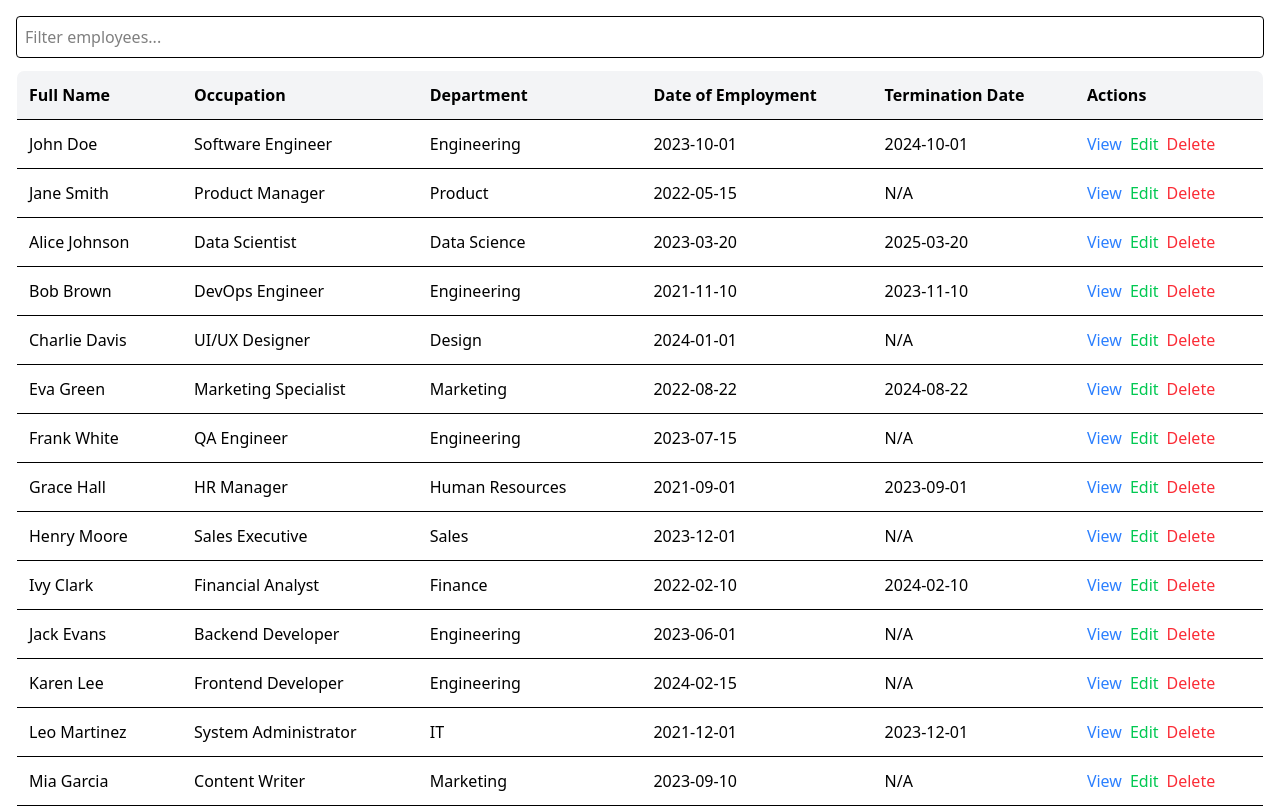
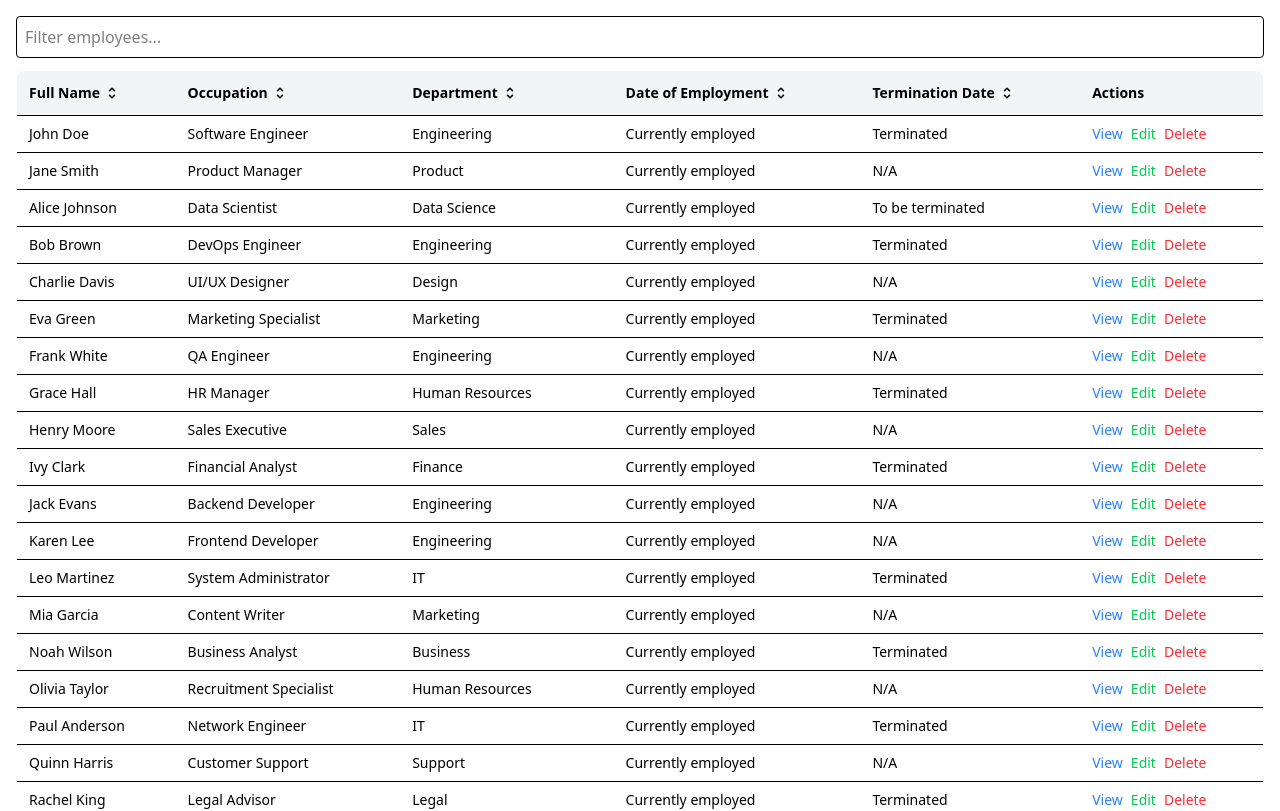
Before and after one commit to Arslan038/employee-dashboard, a Vue app: page / in a window 1280 px wide. Shown: the top 811 px of the page. Built offline with nearby package versions, Linux system fonts and the light colour scheme.

Commit message:
added sort function

```diff
--- a/src/components/EmployeeGrid.vue
+++ b/src/components/EmployeeGrid.vue
@@ -6,25 +6,31 @@
       <table class="min-w-full bg-white border rounded-lg overflow-hidden">
         <thead class="bg-gray-100">
           <tr>
-            <th class="text-left py-3 px-3">Full Name</th>
-            <th class="text-left py-3 px-3">Occupation</th>
-            <th class="text-left py-3 px-3">Department</th>
-            <th class="text-left py-3 px-3">Date of Employment</th>
-            <th class="text-left py-3 px-3">Termination Date</th>
-            <th class="text-left py-3 px-3">Actions</th>
+            <th v-for="column in columns" :key="column" class="py-3 px-3 hover:cursor-pointer"
+              @click="actions.sort(column)">
+              <div class="flex justify-start items-center">
+                <span class="text-sm">{{ column.text }}</span>
+                <img v-if="column.sortable" src="../assets/icons/sort.svg" class="ml-1 h-4 w-4" />
+              </div>
+            </th>
           </tr>
         </thead>
         <tbody>
           <tr v-for="employee in filteredEmployees" :key="employee.id" class="hover:bg-gray-50">
-            <td class="text-left py-3 px-3 border-t">{{ employee.fullName }}</td>
-            <td class="text-left py-3 px-3 border-t">{{ employee.occupation }}</td>
-            <td class="text-left py-3 px-3 border-t">{{ employee.department }}</td>
-            <td class="text-left py-3 px-3 border-t">{{ employee.dateOfEmployment }}</td>
-            <td class="text-left py-3 px-3 border-t">{{ employee.terminationDate || 'N/A' }}</td>
-            <td class="text-left py-3 px-3 border-t space-x-2">
-              <button class="text-blue-500 hover:text-blue-700">View</button>
-              <button class="text-green-500 hover:text-green-700">Edit</button>
-              <button class="text-red-500 hover:text-red-700">Delete</button>
+            <td class="text-left text-sm py-2 px-3 border-t">{{ employee.fullName }}</td>
+            <td class="text-left text-sm py-2 px-3 border-t">{{ employee.occupation }}</td>
+            <td class="text-left text-sm py-2 px-3 border-t">{{ employee.department }}</td>
+            <td class="text-left text-sm py-2 px-3 border-t">{{ actions.getEmploymentStatus(employee.dateOfEmployment)
+            }}</td>
+            <td class="text-left text-sm py-2 px-3 border-t">{{ actions.getTerminationStatus(employee.terminationDate)
+              || 'N/A' }}</td>
+            <td class="text-left text-sm py-2 px-3 border-t space-x-2">
+              <button class="text-blue-500 hover:text-blue-700 hover:cursor-pointer"
+                @click="actions.viewEmployee(employee.id)">View</button>
+              <button class="text-green-500 hover:text-green-700 hover:cursor-pointer"
+                @click="actions.editEmployee(employee.id)">Edit</button>
+              <button class="text-red-500 hover:text-red-700 hover:cursor-pointer"
+                @click="actions.deleteEmployee(employee.id)">Delete</button>
             </td>
           </tr>
         </tbody>
@@ -39,12 +45,16 @@
           <div><strong>Full Name:</strong> {{ employee.fullName }}</div>
           <div><strong>Occupation:</strong> {{ employee.occupation }}</div>
           <div><strong>Department:</strong> {{ employee.department }}</div>
-          <div><strong>Date of Employment:</strong> {{ employee.dateOfEmployment }}</div>
-          <div><strong>Termination Date:</strong> {{ employee.terminationDate || 'N/A' }}</div>
+          <div><strong>Date of Employment:</strong> {{ actions.getEmploymentStatus(employee.dateOfEmployment) }}</div>
+          <div><strong>Termination Date:</strong> {{ actions.getTerminationStatus(employee.terminationDate) || 'N/A' }}
+          </div>
           <div class="flex space-x-2">
-            <button class="text-blue-500 hover:text-blue-700">View</button>
-            <button class="text-green-500 hover:text-green-700">Edit</button>
-            <button class="text-red-500 hover:text-red-700">Delete</button>
+            <button class="text-blue-500 hover:text-blue-700 hover:cursor-pointer"
+              @click="actions.viewEmployee(employee.id)">View</button>
+            <button class="text-green-500 hover:text-green-700 hover:cursor-pointer"
+              @click="actions.editEmployee(employee.id)">Edit</button>
+            <button class="text-red-500 hover:text-red-700 hover:cursor-pointer"
+              @click="actions.deleteEmployee(employee.id)">Delete</button>
           </div>
         </div>
       </div>
@@ -57,25 +67,97 @@ import { employees } from '../utils/employees';
 import SearchInput from './SearchInput.vue';
 import { computed, ref, reactive } from 'vue';
 
+const columns = [
+  { key: 'fullName', text: 'Full Name', sortable: true },
+  { key: 'occupation', text: 'Occupation', sortable: true },
+  { key: 'department', text: 'Department', sortable: true },
+  { key: 'dateOfEmployment', text: 'Date of Employment', sortable: true },
+  { key: 'terminationDate', text: 'Termination Date', sortable: true },
+  { key: 'actions', text: 'Actions', sortable: false }
+];
+
 const employeeList = reactive({
   items: [...employees]
 });
 
 const searchQuery = ref('');
+const sortKey = ref('');
+const sortDirection = ref('asc');
 
 const filteredEmployees = computed(() => {
-  if (!searchQuery.value) return employeeList.items;
+  let filtered = [];
 
-  return employeeList.items.filter((employee) =>
+  // Filter Employees
+  filtered = employeeList.items.filter((employee) =>
     Object.values(employee).some((value) =>
       String(value).toLowerCase().includes(searchQuery.value.toLowerCase())
     )
   );
+
+  // Sort Employees
+  if (sortKey.value) {
+    filtered.sort((a, b) => {
+      const aValue = a[sortKey.value];
+      const bValue = b[sortKey.value];
+
+      if (aValue < bValue) return sortDirection.value === 'asc' ? -1 : 1;
+      if (aValue > bValue) return sortDirection.value === 'asc' ? 1 : -1;
+      return 0;
+    });
+  }
+
+  // If Search is empty and no column sorted return default list
+  if (!searchQuery.value && !sortKey.value) return employeeList.items;
+
+  return filtered;
 });
 
 const actions = {
   onEmployeeSearch(query) {
     searchQuery.value = query;
+  },
+
+  sort(column) {
+    if (column && column.sortable) {
+      const key = column.key;
+
+      if (sortKey.value === key) {
+        sortDirection.value = sortDirection.value === 'asc' ? 'desc' : 'asc';
+      } else {
+        sortKey.value = key;
+        sortDirection.value = 'asc';
+      }
+    }
+
+  },
+
+  // Get employment status
+  getEmploymentStatus(date) {
+    const today = new Date();
+    const employmentDate = new Date(date);
+    if (employmentDate > today) return 'Employed soon';
+    return 'Currently employed';
+  },
+
+  // Get termination status
+  getTerminationStatus(date) {
+    if (!date) return 'N/A';
+    const today = new Date();
+    const terminationDate = new Date(date);
+    if (terminationDate > today) return 'To be terminated';
+    return 'Terminated';
+  },
+
+  viewEmployee(id) {
+    console.log('View : ', id);
+  },
+
+  editEmployee(id) {
+    console.log('Edit : ', id);
+  },
+
+  deleteEmployee(id) {
+    console.log('Delete : ', id)
   }
 }
 </script>
```
Also changed, not shown: src/assets/icons/sort.svg (added), src/assets/icons/vertical-dots.svg (added).
